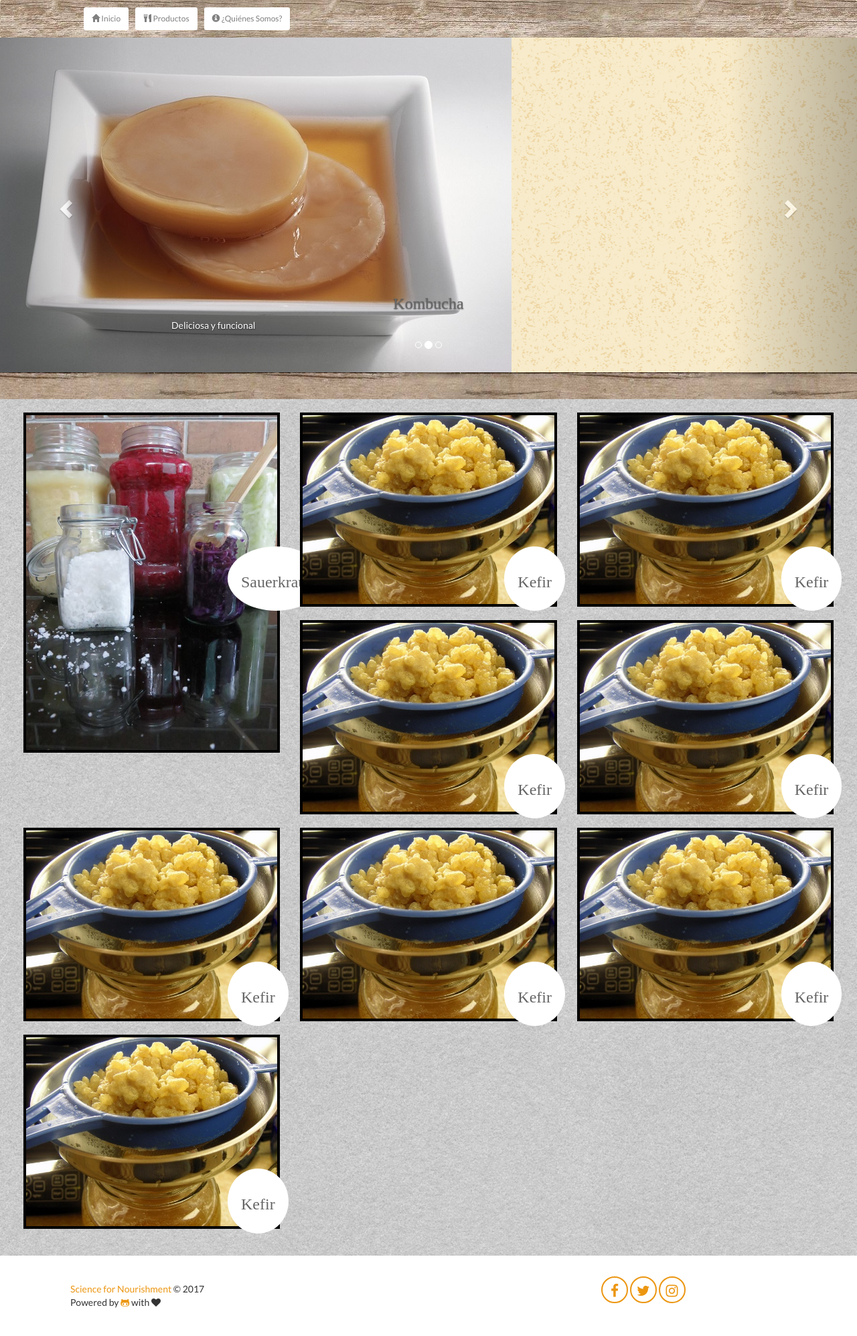
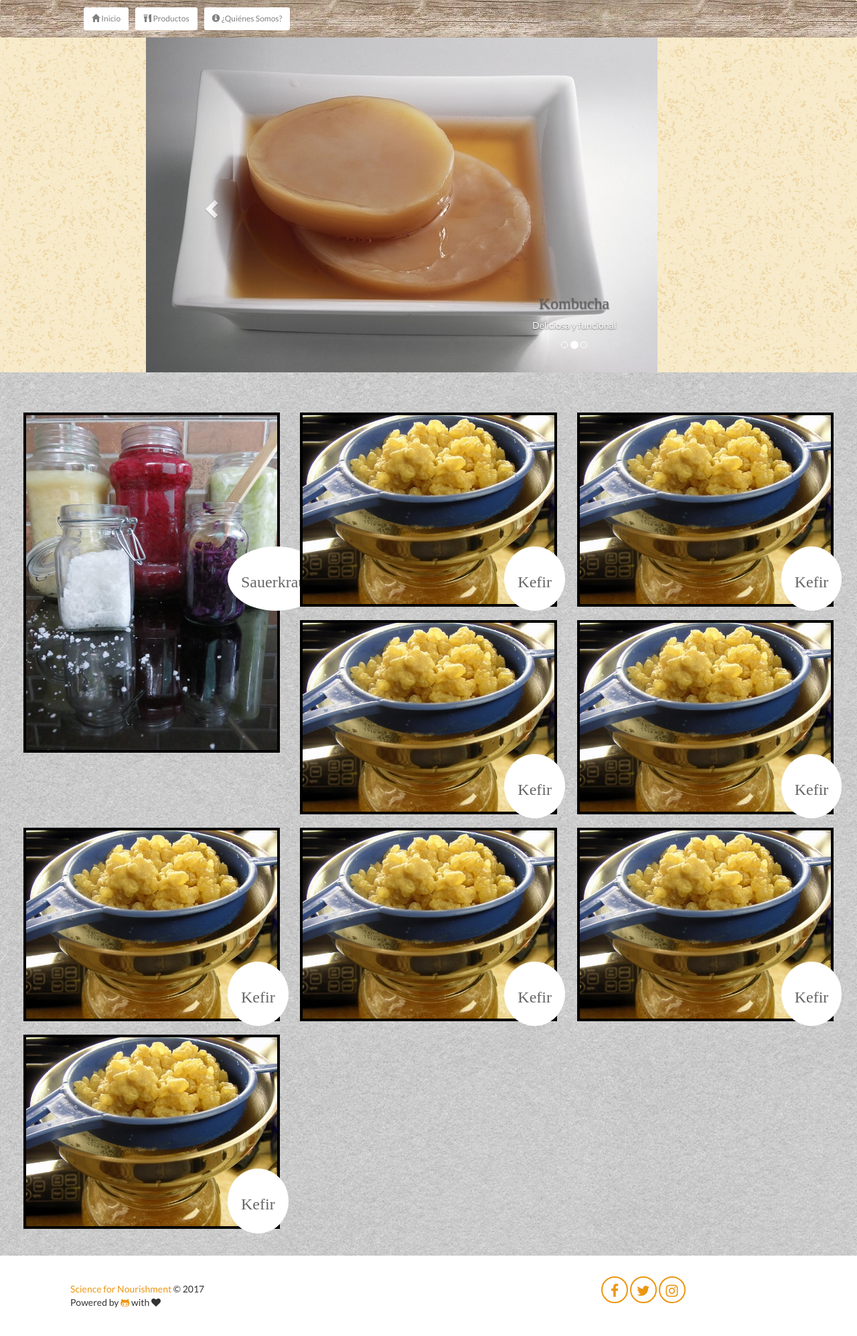
Before and after one commit to ScienceforNourishment/ScienceforNourishment.github.io, a Jekyll site: the page built from products.html, in a window 1280 px wide. Shown: the whole page at 67% size. Built offline with Jekyll 4.4.1, drawn with Linux system fonts in a browser that asks for light colours; nearby versions of some CDN libraries; some web fonts are replaced.

Commit message:
Products tab overall improvement

```diff
--- a/products.html
+++ b/products.html
@@ -18,7 +18,7 @@
                                 <a href="/products/kefir"><img id="slide" alt="kefir" src="/assets/kefir.jpeg">
                                 <div class="carousel-caption">
                                     <h3>Tibicos</h3>
-                                    <p>Refrescante y versátil</p>
+                                    <p class="text-center">Refrescante y versátil</p>
                                 </div>
                             </div>
 
@@ -26,7 +26,7 @@
                                 <a href="/products//kombucha"><img id="slide" alt="kombucha" src="/assets/kombucha.jpeg">
                                 <div class="carousel-caption">
                                     <h3>Kombucha</h3>
-                                    <p>Deliciosa y funcional</p>
+                                    <p class="text-center">Deliciosa y funcional</p>
                                 </div>
                             </div>
 
@@ -34,7 +34,7 @@
                                 <a href="/products/sauerkraut"><img id="slide" alt="sauerkraut" src="/assets/sauerkraut.jpeg">
                                 <div class="carousel-caption">
                                     <h3>Sauerkraut</h3>
-                                    <p>Acompañante de todos los platillos</p>
+                                    <p class="text-center">Acompañante de todos los platillos</p>
                                 </div>
                             </div>
                         </div>
```
Also changed, not shown: assets/css/all.css.
